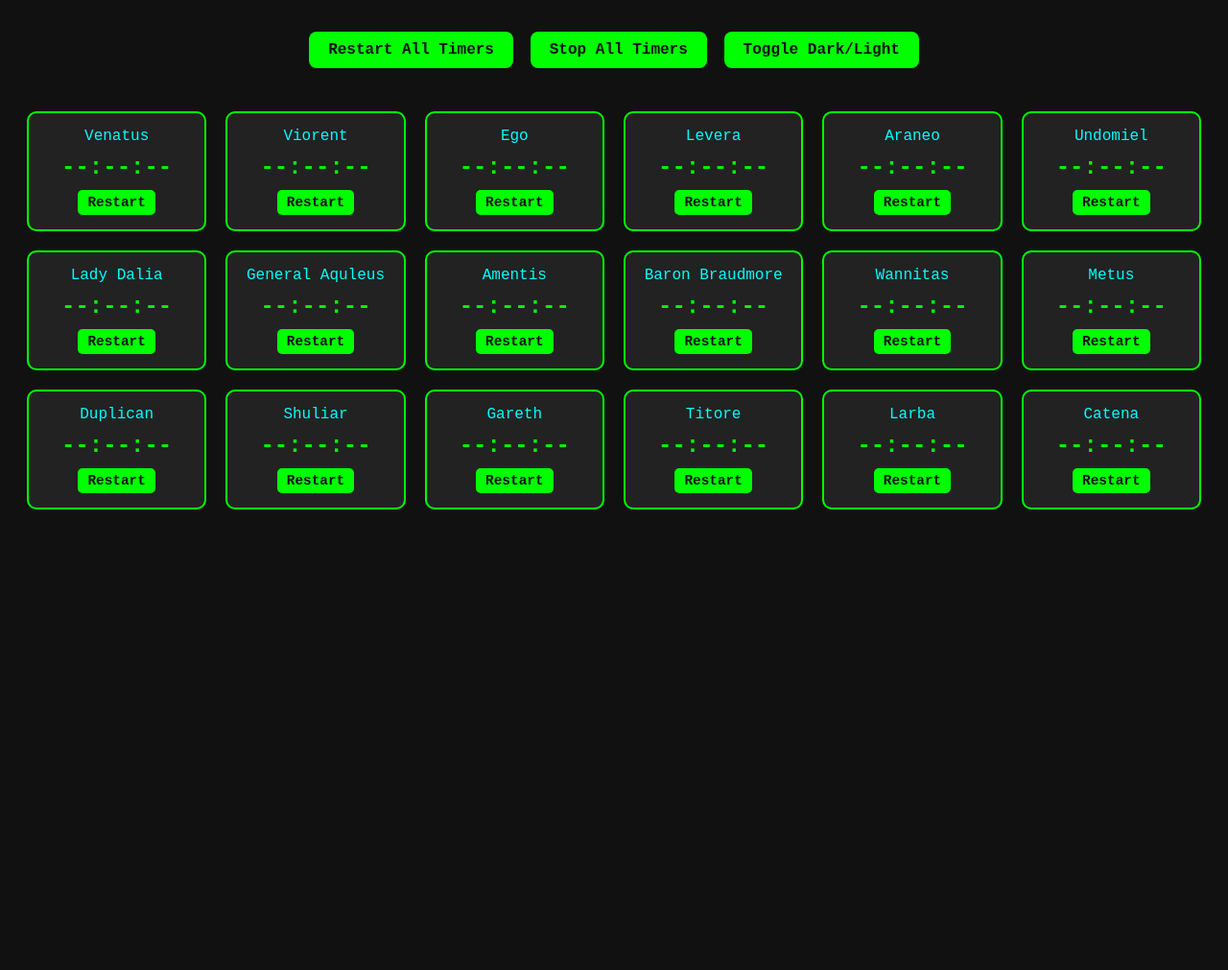
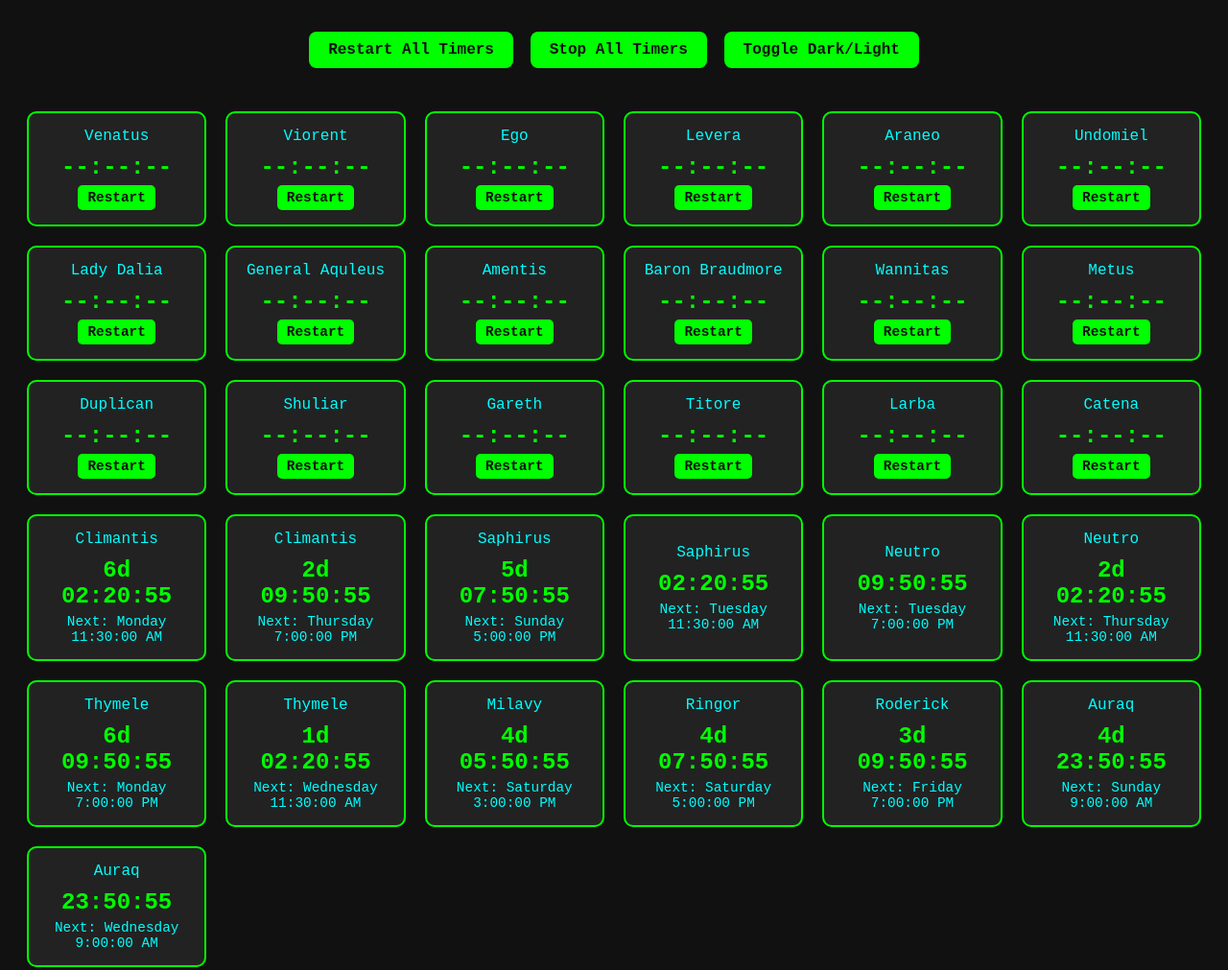
Before and after one commit to Temptier/L9S9BossTimer, a plain HTML site: page index.html in a window 1280 px wide. Shown: the whole page at 96% size. Before the commit the page ends 800 px from the top, so only its background shows below. Drawn offline with Linux system fonts and the light colour scheme; no server answers.

Commit message:
Update index.html

```diff
--- a/index.html
+++ b/index.html
@@ -2,7 +2,7 @@
 <html lang="en">
 <head>
 <meta charset="UTF-8">
-<title>18 Synchronized Timers</title>
+<title>18 Synchronized Timers + Scheduled Bosses</title>
 <meta name="viewport" content="width=device-width, initial-scale=1">
 <meta name="theme-color" content="#0f0f0f">
 
@@ -21,7 +21,8 @@ header button { background:var(--fg); color:var(--bg); border:none; padding:10px
 header button:hover { opacity:0.8; }
 .timer { display:flex; flex-direction:column; align-items:center; justify-content:center; font-size:1.2rem; background:var(--card-bg); border:2px solid var(--fg); border-radius:10px; padding:15px; text-align:center; transition: background 0.5s,border 0.5s,color 0.5s;}
 .label { font-size:1rem; margin-bottom:10px; color:var(--accent);}
-.clock { font-size:1.5rem; font-weight:bold; margin-bottom:10px;}
+.clock { font-size:1.5rem; font-weight:bold; margin-bottom:5px;}
+.endtime { font-size:0.9rem; color:var(--accent);}
 .timer button { background:var(--fg); color:var(--bg); border:none; padding:5px 10px; border-radius:5px; cursor:pointer; font-family:monospace; font-weight:bold; font-size:0.9rem; transition:background 0.3s,color 0.3s;}
 .timer button:hover { opacity:0.8; }
 .expired { animation: flashRed 1s infinite alternate; border-color:var(--expired-color)!important; color:var(--expired-color)!important;}
@@ -40,25 +41,45 @@ header button:hover { opacity:0.8; }
   <button id="toggleTheme">Toggle Dark/Light</button>
 </header>
 
-<!-- 18 Timers -->
-<div class="timer" data-hours="10"><div class="label">Venatus</div><div class="clock"></div><button>Restart</button></div>
-<div class="timer" data-hours="10"><div class="label">Viorent</div><div class="clock"></div><button>Restart</button></div>
-<div class="timer" data-hours="21"><div class="label">Ego</div><div class="clock"></div><button>Restart</button></div>
-<div class="timer" data-hours="24"><div class="label">Levera</div><div class="clock"></div><button>Restart</button></div>
-<div class="timer" data-hours="24"><div class="label">Araneo</div><div class="clock"></div><button>Restart</button></div>
-<div class="timer" data-hours="24"><div class="label">Undomiel</div><div class="clock"></div><button>Restart</button></div>
-<div class="timer" data-hours="18"><div class="label">Lady Dalia</div><div class="clock"></div><button>Restart</button></div>
-<div class="timer" data-hours="29"><div class="label">General Aquleus</div><div class="clock"></div><button>Restart</button></div>
-<div class="timer" data-hours="29"><div class="label">Amentis</div><div class="clock"></div><button>Restart</button></div>
-<div class="timer" data-hours="32"><div class="label">Baron Braudmore</div><div class="clock"></div><button>Restart</button></div>
-<div class="timer" data-hours="48"><div class="label">Wannitas</div><div class="clock"></div><button>Restart</button></div>
-<div class="timer" data-hours="48"><div class="label">Metus</div><div class="clock"></div><button>Restart</button></div>
-<div class="timer" data-hours="48"><div class="label">Duplican</div><div class="clock"></div><button>Restart</button></div>
-<div class="timer" data-hours="35"><div class="label">Shuliar</div><div class="clock"></div><button>Restart</button></div>
-<div class="timer" data-hours="32"><div class="label">Gareth</div><div class="clock"></div><button>Restart</button></div>
-<div class="timer" data-hours="37"><div class="label">Titore</div><div class="clock"></div><button>Restart</button></div>
-<div class="timer" data-hours="35"><div class="label">Larba</div><div class="clock"></div><button>Restart</button></div>
-<div class="timer" data-hours="35"><div class="label">Catena</div><div class="clock"></div><button>Restart</button></div>
+<!-- 18 Countdown Timers -->
+<div class="timer" data-hours="10"><div class="label">Venatus</div><div class="clock"></div><div class="endtime"></div><button>Restart</button></div>
+<div class="timer" data-hours="10"><div class="label">Viorent</div><div class="clock"></div><div class="endtime"></div><button>Restart</button></div>
+<div class="timer" data-hours="21"><div class="label">Ego</div><div class="clock"></div><div class="endtime"></div><button>Restart</button></div>
+<div class="timer" data-hours="24"><div class="label">Levera</div><div class="clock"></div><div class="endtime"></div><button>Restart</button></div>
+<div class="timer" data-hours="24"><div class="label">Araneo</div><div class="clock"></div><div class="endtime"></div><button>Restart</button></div>
+<div class="timer" data-hours="24"><div class="label">Undomiel</div><div class="clock"></div><div class="endtime"></div><button>Restart</button></div>
+<div class="timer" data-hours="18"><div class="label">Lady Dalia</div><div class="clock"></div><div class="endtime"></div><button>Restart</button></div>
+<div class="timer" data-hours="29"><div class="label">General Aquleus</div><div class="clock"></div><div class="endtime"></div><button>Restart</button></div>
+<div class="timer" data-hours="29"><div class="label">Amentis</div><div class="clock"></div><div class="endtime"></div><button>Restart</button></div>
+<div class="timer" data-hours="32"><div class="label">Baron Braudmore</div><div class="clock"></div><div class="endtime"></div><button>Restart</button></div>
+<div class="timer" data-hours="48"><div class="label">Wannitas</div><div class="clock"></div><div class="endtime"></div><button>Restart</button></div>
+<div class="timer" data-hours="48"><div class="label">Metus</div><div class="clock"></div><div class="endtime"></div><button>Restart</button></div>
+<div class="timer" data-hours="48"><div class="label">Duplican</div><div class="clock"></div><div class="endtime"></div><button>Restart</button></div>
+<div class="timer" data-hours="35"><div class="label">Shuliar</div><div class="clock"></div><div class="endtime"></div><button>Restart</button></div>
+<div class="timer" data-hours="32"><div class="label">Gareth</div><div class="clock"></div><div class="endtime"></div><button>Restart</button></div>
+<div class="timer" data-hours="37"><div class="label">Titore</div><div class="clock"></div><div class="endtime"></div><button>Restart</button></div>
+<div class="timer" data-hours="35"><div class="label">Larba</div><div class="clock"></div><div class="endtime"></div><button>Restart</button></div>
+<div class="timer" data-hours="35"><div class="label">Catena</div><div class="clock"></div><div class="endtime"></div><button>Restart</button></div>
+
+<!-- Scheduled Boss Timers -->
+<div class="timer fixed" data-schedule="mon 11:30"><div class="label">Climantis</div><div class="clock"></div><div class="endtime"></div></div>
+<div class="timer fixed" data-schedule="thu 19:00"><div class="label">Climantis</div><div class="clock"></div><div class="endtime"></div></div>
+
+<div class="timer fixed" data-schedule="sun 17:00"><div class="label">Saphirus</div><div class="clock"></div><div class="endtime"></div></div>
+<div class="timer fixed" data-schedule="tue 11:30"><div class="label">Saphirus</div><div class="clock"></div><div class="endtime"></div></div>
+
+<div class="timer fixed" data-schedule="tue 19:00"><div class="label">Neutro</div><div class="clock"></div><div class="endtime"></div></div>
+<div class="timer fixed" data-schedule="thu 11:30"><div class="label">Neutro</div><div class="clock"></div><div class="endtime"></div></div>
+
+<div class="timer fixed" data-schedule="mon 19:00"><div class="label">Thymele</div><div class="clock"></div><div class="endtime"></div></div>
+<div class="timer fixed" data-schedule="wed 11:30"><div class="label">Thymele</div><div class="clock"></div><div class="endtime"></div></div>
+
+<div class="timer fixed" data-schedule="sat 15:00"><div class="label">Milavy</div><div class="clock"></div><div class="endtime"></div></div>
+<div class="timer fixed" data-schedule="sat 17:00"><div class="label">Ringor</div><div class="clock"></div><div class="endtime"></div></div>
+<div class="timer fixed" data-schedule="fri 19:00"><div class="label">Roderick</div><div class="clock"></div><div class="endtime"></div></div>
+
+<div class="timer fixed" data-schedule="sun 09:00"><div class="label">Auraq</div><div class="clock"></div><div class="endtime"></div></div>
+<div class="timer fixed" data-schedule="wed 09:00"><div class="label">Auraq</div><div class="clock"></div><div class="endtime"></div></div>
 
 <!-- Firebase SDK -->
 <script src="https://www.gstatic.com/firebasejs/9.23.0/firebase-app-compat.js"></script>
@@ -103,10 +124,10 @@ function startCountdown(timer,hours){
   const id=timer.dataset.id;
   const elapsed=Math.floor((Date.now()-startTimes[id])/1000);
   const total=hours*3600; let remaining=total-elapsed;
+  const endAt=new Date(startTimes[id]+total*1000);
 
   if(remaining<=0){
     remaining=0;
-    timer.querySelector('.clock').textContent="00:00:00";
     timer.classList.add("expired");
     timer.classList.remove("warning");
     if(!expired[id]){beep(); expired[id]=true;}
@@ -130,16 +151,64 @@ function startCountdown(timer,hours){
         s=String(secs).padStart(2,'0');
   timer.querySelector('.clock').textContent=
     days>0?`${days}d ${h}:${m}:${s}`:`${h}:${m}:${s}`;
+  timer.querySelector('.endtime').textContent=
+    startTimes[id] ? `Ends: ${endAt.toLocaleDateString(undefined,{weekday:'long'})} ${endAt.toLocaleTimeString()}` : "";
 }
 
 function updateClocks(){
-  document.querySelectorAll('.timer').forEach(timer=>{
+  document.querySelectorAll('.timer:not(.fixed)').forEach(timer=>{
     const id=timer.dataset.id;
     const hours=parseInt(timer.dataset.hours,10);
     if(startTimes[id]){
       startCountdown(timer,hours);
     }else{
       timer.querySelector('.clock').textContent="--:--:--";
+      timer.querySelector('.endtime').textContent="";
+      timer.classList.remove("expired","warning");
+    }
+  });
+}
+
+// Fixed schedule timers
+function getNextOccurrence(dayStr,timeStr){
+  const daysMap = {sun:0,mon:1,tue:2,wed:3,thu:4,fri:5,sat:6};
+  const [h,m] = timeStr.split(":").map(Number);
+  const targetDay = daysMap[dayStr.toLowerCase()];
+  const now = new Date();
+  let next = new Date();
+  next.setHours(h,m,0,0);
+  while(next.getDay() !== targetDay || next <= now){
+    next.setDate(next.getDate()+1);
+    next.setHours(h,m,0,0);
+  }
+  return next;
+}
+
+function updateFixedTimers(){
+  document.querySelectorAll('.timer.fixed').forEach(timer=>{
+    const [day,time] = timer.dataset.schedule.split(" ");
+    const nextTime = getNextOccurrence(day,time);
+    const remaining = Math.floor((nextTime-Date.now())/1000);
+
+    const days=Math.floor(remaining/86400),
+          hrs=Math.floor((remaining%86400)/3600),
+          mins=Math.floor((remaining%3600)/60),
+          secs=remaining%60;
+    const h=String(hrs).padStart(2,'0'),
+          m=String(mins).padStart(2,'0'),
+          s=String(secs).padStart(2,'0');
+    timer.querySelector('.clock').textContent =
+      days>0?`${days}d ${h}:${m}:${s}`:`${h}:${m}:${s}`;
+    timer.querySelector('.endtime').textContent =
+      `Next: ${nextTime.toLocaleDateString(undefined,{weekday:'long'})} ${nextTime.toLocaleTimeString()}`;
+
+    if(remaining<=0){
+      timer.classList.add("expired");
+      timer.classList.remove("warning");
+    }else if(remaining<=300){
+      timer.classList.add("warning");
+      timer.classList.remove("expired");
+    }else{
       timer.classList.remove("expired","warning");
     }
   });
@@ -152,17 +221,15 @@ db.ref('timers').on('value', snapshot=>{
 });
 
 // Initialize timers
-const timerElements=document.querySelectorAll('.timer');
+const timerElements=document.querySelectorAll('.timer:not(.fixed)');
 timerElements.forEach((timer,i)=>{
   const id=`timer-${i}`;
   timer.dataset.id=id;
 
-  // Do not auto-start, just ensure key exists
   db.ref('timers/'+id).get().then(snap=>{
     if(!snap.exists()){ db.ref('timers/'+id).set(null); }
   });
 
-  // Restart button (manual start)
   timer.querySelector('button').addEventListener('click',()=>{
     db.ref('timers/'+id).set(Date.now());
   });
@@ -182,7 +249,10 @@ document.getElementById('stopAll').addEventListener('click',()=>{
   });
 });
 
-setInterval(updateClocks,1000);
+setInterval(()=>{
+  updateClocks();
+  updateFixedTimers();
+},1000);
 
 // PWA Service Worker registration
 if ("serviceWorker" in navigator) {
```
